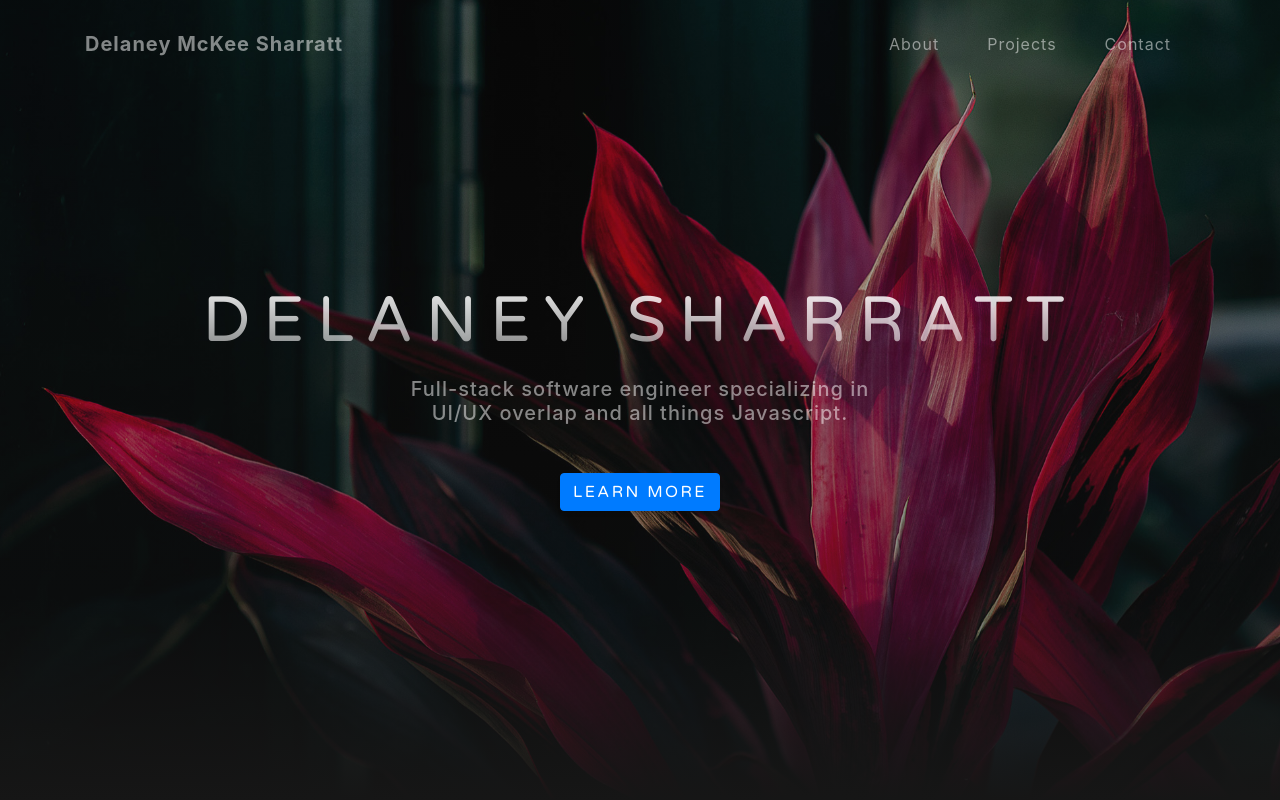
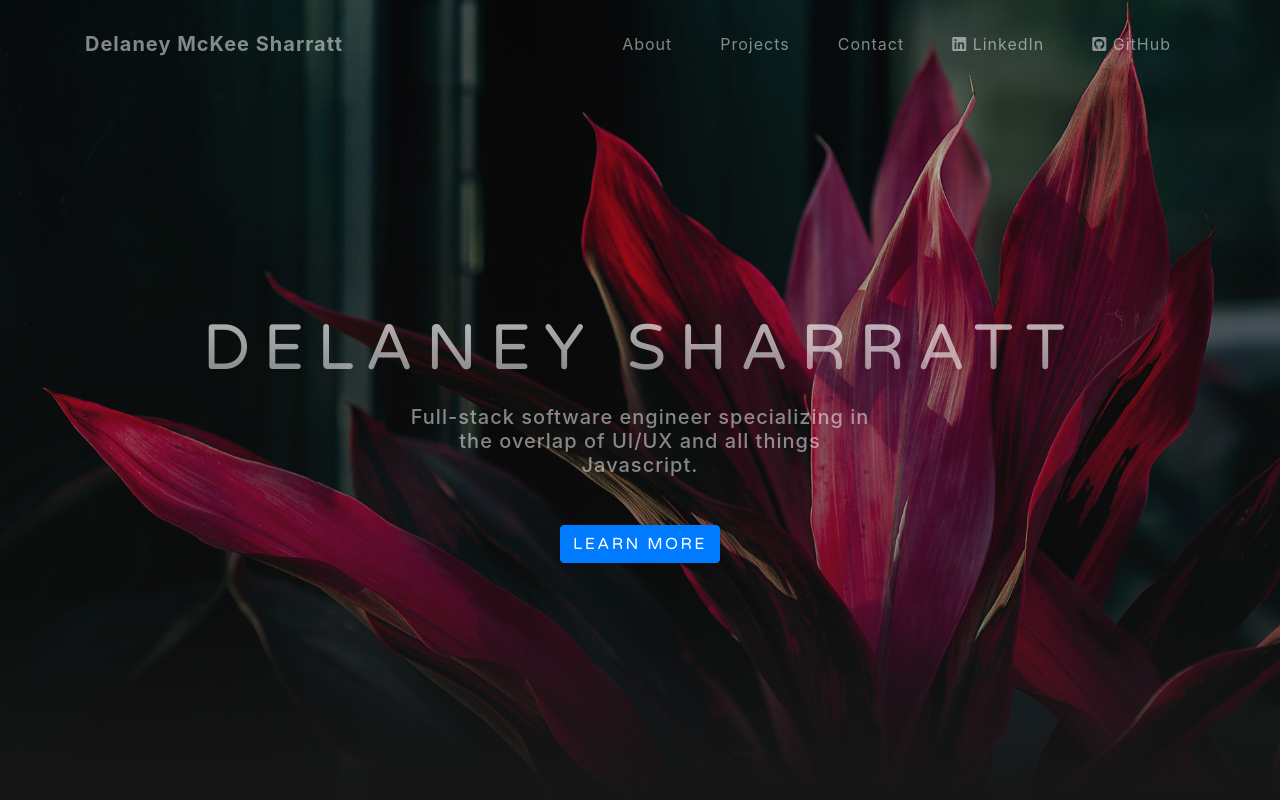
Before and after one commit to delaneysharratt/laneymckee.github.io, a website with bundled scripts: page index.html in a window 1280 px wide. Shown: the top 800 px of the page. Built offline with nearby package versions, Linux system fonts and the light colour scheme.

Commit message:
updated navigation links

```diff
--- a/index.html
+++ b/index.html
@@ -8,7 +8,7 @@
   <meta name="description" content="">
   <meta name="author" content="">
 
-  <title>Delaney McKee Sharratt</title>
+  <title>Delaney Sharratt</title>
 
   <!-- Bootstrap core CSS -->
   <link href="vendor/bootstrap/css/bootstrap.min.css" rel="stylesheet">
@@ -44,6 +44,16 @@
           <li class="nav-item">
             <a class="nav-link js-scroll-trigger" href="#contact">Contact</a>
           </li>
+          <li class="nav-item">
+            <a href="https://github.com/laneymckee" class="nav-link" />
+            <i class="fab fa-linkedin"></i> LinkedIn
+            </a>
+          </li>
+          <li class="nav-item">
+            <a href="https://github.com/laneymckee" class="nav-link"/>
+            <i class="fab fa-github-square"></i> GitHub
+            </a>
+          </li>
         </ul>
       </div>
     </div>
@@ -54,7 +64,8 @@
     <div class="container d-flex h-100 align-items-center">
       <div class="mx-auto text-center">
         <h1 class="mx-auto my-0 text-uppercase">Delaney Sharratt</h1>
-        <h2 class="text-white-50 mx-auto mt-2 mb-5">Full-stack software engineer specializing in UI/UX overlap and all things Javascript.</h2>
+        <h2 class="text-white-50 mx-auto mt-2 mb-5">
+          Full-stack software engineer specializing in the overlap of UI/UX and all things Javascript.</h2>
         <a href="#about" class="btn btn-primary js-scroll-trigger">Learn More</a>
       </div>
     </div>
@@ -101,7 +112,7 @@
       </div>
 
       <!-- Project One Row -->
-      <div class="row justify-content-center no-gutters mb-5 mb-lg-0">
+      <!-- <div class="row justify-content-center no-gutters mb-5 mb-lg-0">
         <div class="col-lg-6">
           <img class="img-fluid" src="img/demo-image-01.jpg" alt="">
         </div>
@@ -116,10 +127,10 @@
             </div>
           </div>
         </div>
-      </div>
+      </div> -->
 
       <!-- Project Two Row -->
-      <div class="row justify-content-center no-gutters">
+      <!-- <div class="row justify-content-center no-gutters">
         <div class="col-lg-6">
           <img class="img-fluid" src="img/demo-image-02.jpg" alt="">
         </div>
@@ -134,7 +145,7 @@
             </div>
           </div>
         </div>
-      </div>
+      </div> -->
 
     </div>
   </section>
@@ -144,17 +155,6 @@
     <div class="container">
 
       <div class="row">
-
-        <div class="col-md-4 mb-3 mb-md-0">
-          <div class="card py-4 h-100">
-            <div class="card-body text-center">
-              <i class="fas fa-map-marked-alt text-primary mb-2"></i>
-              <h4 class="text-uppercase m-0">Location</h4>
-              <hr class="my-4">
-              <div class="small text-black-50">Minneapolis, MN</div>
-            </div>
-          </div>
-        </div>
 
         <div class="col-md-4 mb-3 mb-md-0">
           <div class="card py-4 h-100">
@@ -176,6 +176,18 @@
               <h4 class="text-uppercase m-0">Phone</h4>
               <hr class="my-4">
               <div class="small text-black-50">+1 (952) 220-8412</div>
+            </div>
+          </div>
+        </div>
+
+
+        <div class="col-md-4 mb-3 mb-md-0">
+          <div class="card py-4 h-100">
+            <div class="card-body text-center">
+              <i class="fas fa-map-marked-alt text-primary mb-2"></i>
+              <h4 class="text-uppercase m-0">Location</h4>
+              <hr class="my-4">
+              <div class="small text-black-50">Minneapolis, MN</div>
             </div>
           </div>
         </div>
--- a/scss/_masthead.scss
+++ b/scss/_masthead.scss
@@ -14,6 +14,7 @@
     font-size: 2rem;
     line-height: 2rem;
     letter-spacing: 0.8rem;
+    padding-top: 5rem;
     background: -webkit-linear-gradient(fade-out(white, 0.1), fade-out(white, 0.5));
     -webkit-text-fill-color: transparent;
     -webkit-background-clip: text;
```
Also changed, not shown: css/grayscale.css, css/grayscale.min.css, img/portfolio-image1.jpg (deleted), 2 other files.
